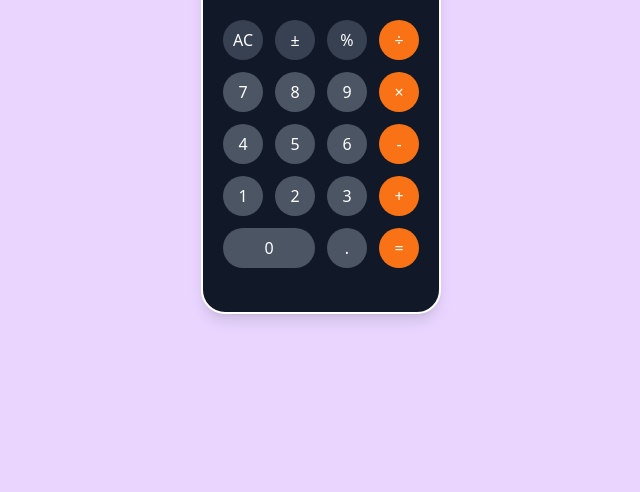
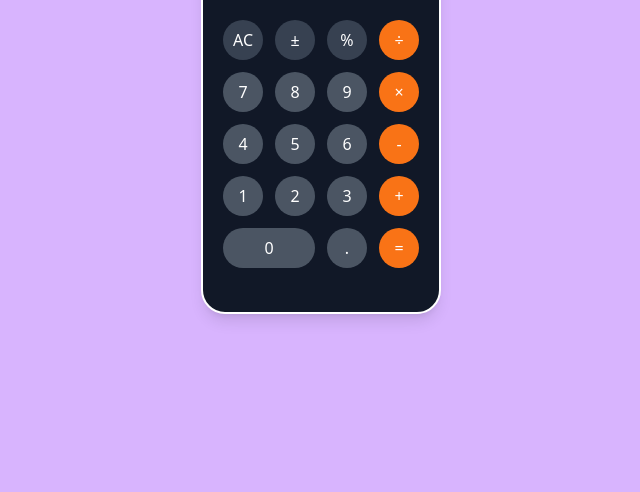
Before and after one commit to gidy479/Iphone-Calculator, a plain HTML site: page Index.html in a window 1280 px wide. Shown: the part 308-800 px from the top of the page, without its empty margins (335-975 px from the left). Drawn offline with nearby package versions, Linux system fonts and the light colour scheme.

Commit message:
Increased intensity of the bg color

```diff
--- a/Index.html
+++ b/Index.html
@@ -7,7 +7,7 @@
     <script src="https://cdn.tailwindcss.com"></script>
     <link rel="stylesheet" href="https://unpkg.com/boxicons@2.0.9/css/boxicons.min.css">
 </head>
-<body class="bg-purple-200 flex justify-center items-center min-h-screen">
+<body class="bg-purple-300 flex justify-center items-center min-h-screen">
 
     <div class="calculator bg-gray-900 rounded-3xl shadow-lg p-5 flex border-2 border-white flex-col items-center w-50 -translate-y-6 ml-8">
         <div class="status-bar w-full flex justify-between items-center text-gray-300 mb-2 px-2">
```
